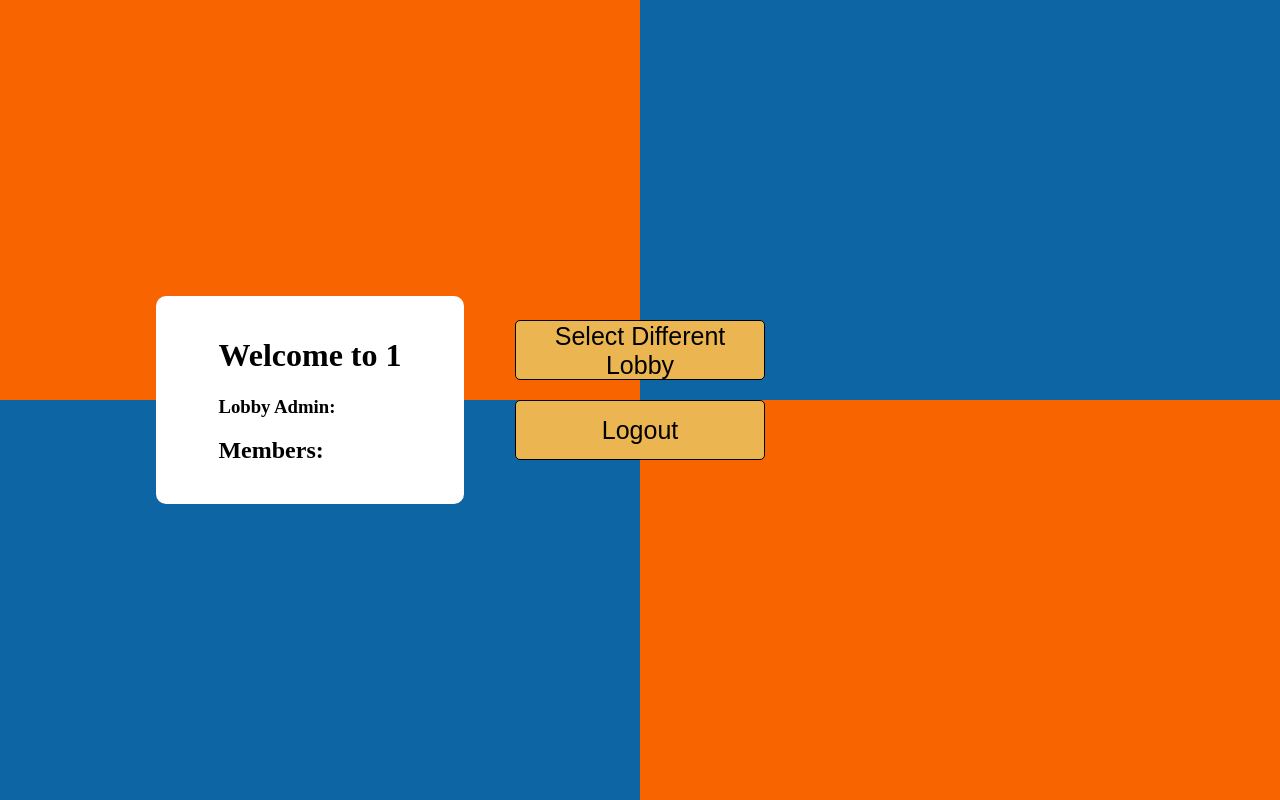
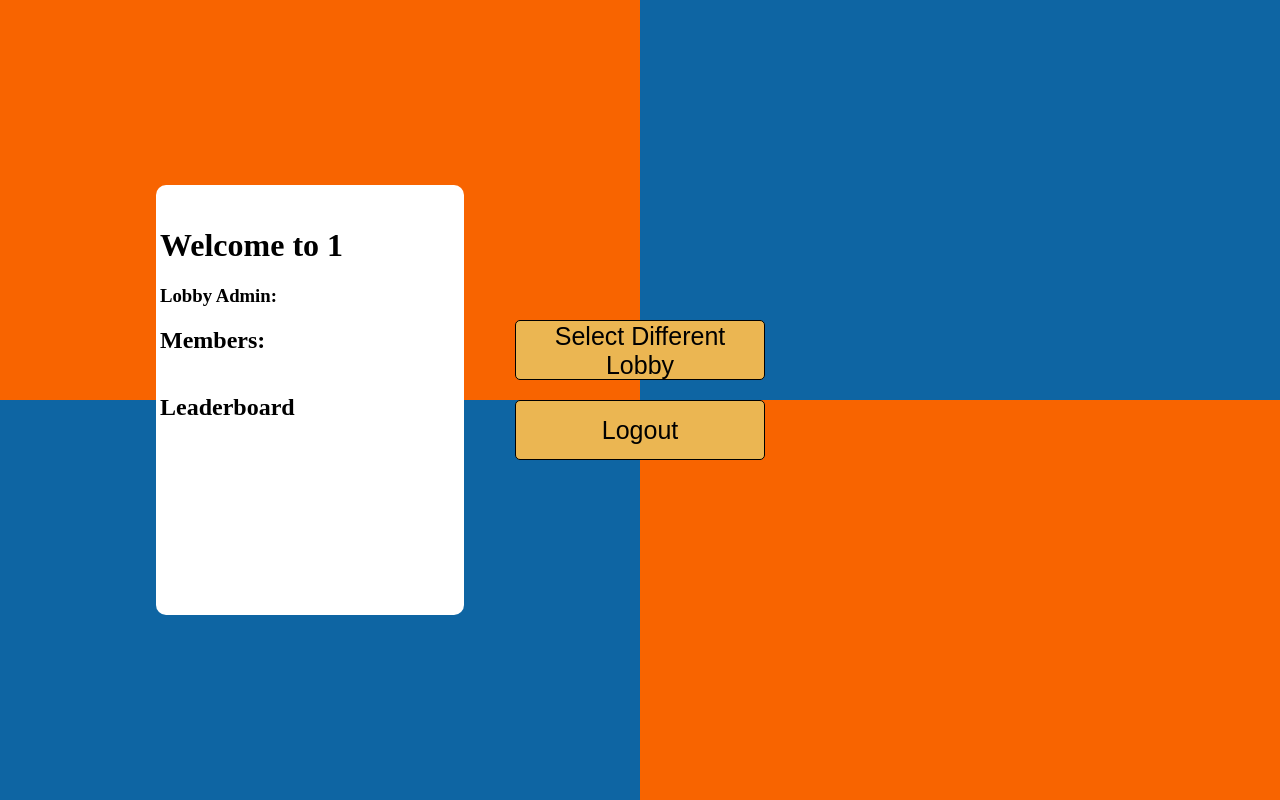
Before and after one commit to Dnovak043/Kahoot-Game, a Flask app: page /lobby/1 in a window 1280 px wide. Run offline with Flask 3, Linux system fonts and the light colour scheme; the visitor is signed in with stand-in values (Sample User, id 1); a map, chart or similar area stays blank; some libraries are stand-ins or nearby versions.

Commit message:
nothing really

```diff
--- a/app.py
+++ b/app.py
@@ -389,9 +389,5 @@ def create_quiz():
 
 
 
-
-
-
-
 if __name__ == '__main__':
     socketio.run(app, debug=True)
--- a/quizzes.json
+++ b/quizzes.json
@@ -63,10 +63,10 @@
                     "responses": [
                         {
                             "question_id": 1,
-                            "selected_option": null
+                            "selected_option": "red"
                         }
                     ],
-                    "score": 0
+                    "score": 1
                 }
             ],
             "questions": [
@@ -166,10 +166,10 @@
                     "responses": [
                         {
                             "question_id": 1,
-                            "selected_option": "Ps5"
+                            "selected_option": "Xbox"
                         }
                     ],
-                    "score": 3
+                    "score": 0
                 }
             ],
             "questions": [
--- a/templates/lobby.html
+++ b/templates/lobby.html
@@ -3,6 +3,7 @@
 <head>
     <title>{{ lobby_name }}</title>
     <script src="https://cdnjs.cloudflare.com/ajax/libs/socket.io/4.0.1/socket.io.js"></script>
+    <script src="https://cdn.jsdelivr.net/npm/chart.js"></script>
     <style>
         .container {
             display: flex;
@@ -38,6 +39,7 @@
         .right-align {
             position: absolute;
             left: 40%;
+            margin-top: -225px;
         }
         body {
             display: flex;
@@ -45,6 +47,11 @@
             align-items: center;
             height: 100vh;
             margin: 0;
+        }
+
+        #leaderboardChart {
+            z-index: 1000; /* Adjust this value as needed */
+            position: relative; /* z-index only works on positioned elements */
         }
 
         #title {
@@ -205,9 +212,13 @@
                     {% endfor %}
                 {% endif %}
 
-                <div id="leaderboard" style="display: none;">
+                <div id="leaderboard" style="display: flex;">
                     <h2>Leaderboard</h2>
                     <ul id="leaderboardList"></ul>
+                </div>
+
+                <div style="width: 75%; display: block;">
+                    <canvas id="leaderboardChart"></canvas>
                 </div>
 
             </div>
@@ -252,6 +263,10 @@
 
             //adminSwitchPage()
             updateAdminControls(membersList)
+
+            function showLeaderboard() {
+                document.getElementById('leaderboard').style.display = 'block';
+            }
         });
 
         socket.on('remove_user', function(data)  {
@@ -367,6 +382,7 @@
                             quiz_id: "{{ lobby_name }}"
 
                         });
+
                         setTimeout(function() {
                             document.getElementById(pageId).style.display = 'none';  // Show the current page
 
@@ -383,7 +399,7 @@
                             document.getElementById('pageSelector').value = nextPageId;  // Update the pageSelector value
                             // Emit an event to the server to inform about the page change
                             socket.emit('page_change', {lobby_name: "{{ lobby_name }}", newPage: nextPageId});
-                        }, 5000); // 5000 milliseconds = 5 seconds
+                        }, 10000); // 5000 milliseconds = 5 seconds
                     }
                 }, 1000);
             }
@@ -395,11 +411,20 @@
             // You can update the UI here to indicate the answer was received
         });
 
+        // Declare chart variable outside of the socket event handler
+        var chart;
+
         socket.on('update_leaderboard', function(data) {
             var leaderboardList = document.getElementById('leaderboardList');
             leaderboardList.innerHTML = ''; // Clear existing leaderboard entries
 
+            var usernames = [];
+            var scores = [];
+
             data.leaderboard.forEach(function(entry) {
+                usernames.push(entry.username);
+                scores.push(entry.score);
+
                 var li = document.createElement('li');
                 li.textContent = entry.username + ': ' + entry.score;
                 leaderboardList.appendChild(li);
@@ -407,6 +432,34 @@
 
             // Display the leaderboard div
             document.getElementById('leaderboard').style.display = 'block';
+
+            // Destroy the existing chart if it exists
+            if (chart) {
+                chart.destroy();
+            }
+
+            // Create the new chart
+            var ctx = document.getElementById('leaderboardChart').getContext('2d');
+            chart = new Chart(ctx, {
+                type: 'bar',
+                data: {
+                    labels: usernames,
+                    datasets: [{
+                        label: 'Score',
+                        data: scores,
+                        backgroundColor: 'rgba(75, 192, 192, 0.2)',
+                        borderColor: 'rgba(75, 192, 192, 1)',
+                        borderWidth: 1
+                    }]
+                },
+                options: {
+                    scales: {
+                        y: {
+                            beginAtZero: true
+                        }
+                    }
+                }
+            });
         });
 
 
```
